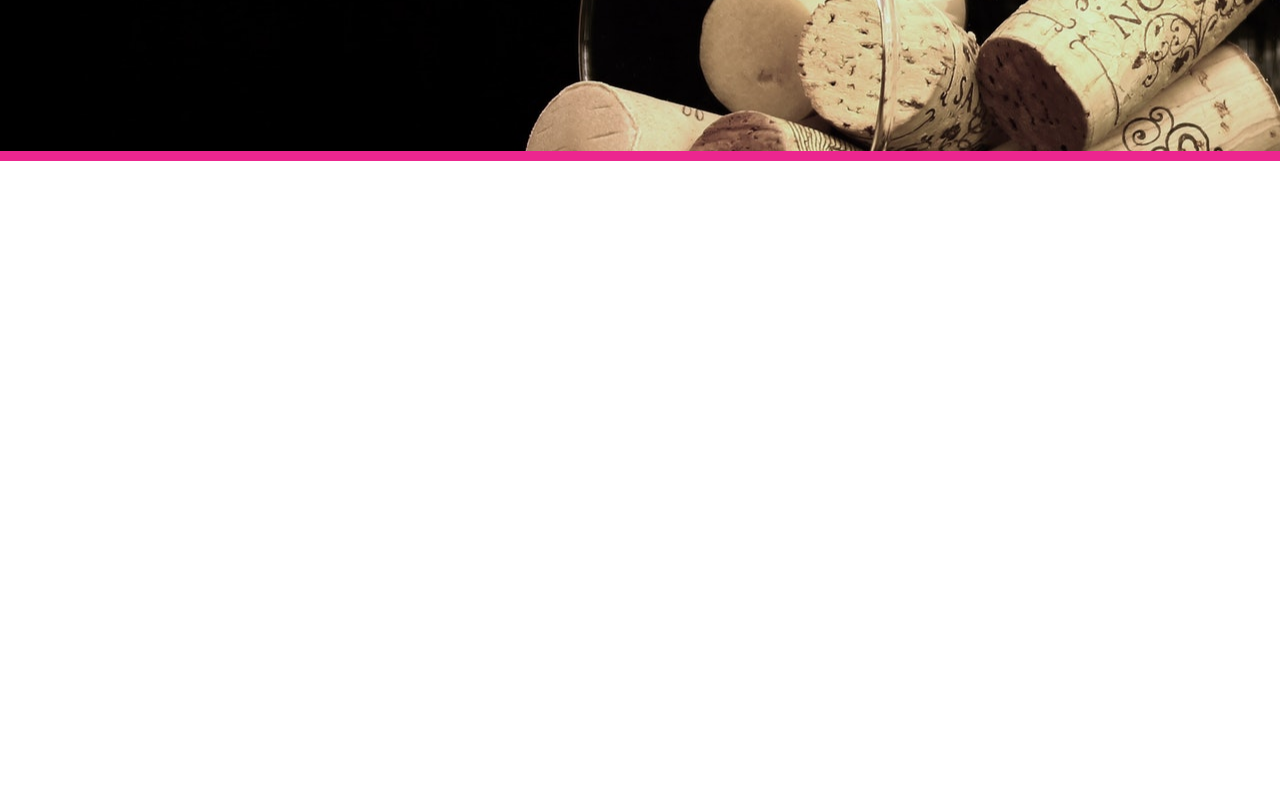
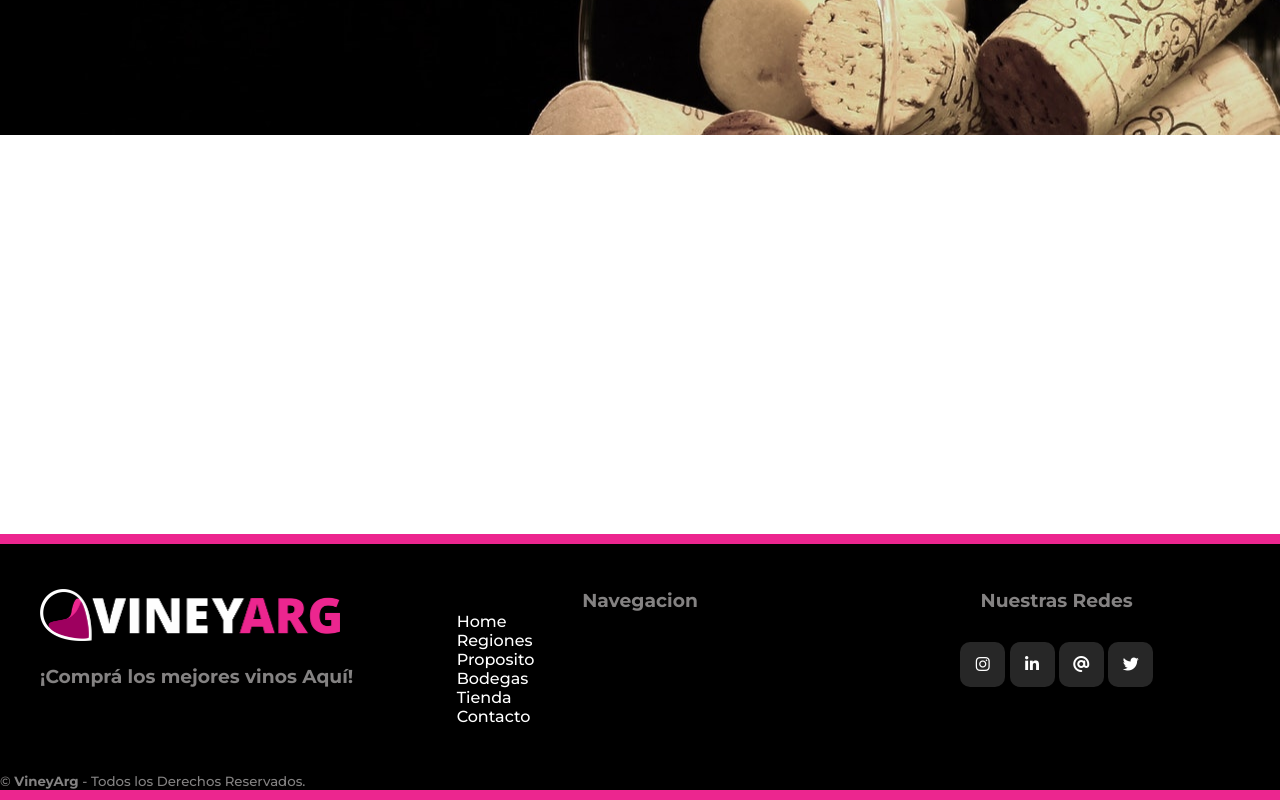
Before and after one commit to AlejoVallsCura/VineyArg, a plain HTML site: page index.html in a window 1280 px wide. Shown: the part 543-1343 px from the top of the page. Before the commit the page ends 800 px from the top, so only its background shows below. Drawn offline with Linux system fonts and the light colour scheme.

Commit message:
Footer + Header

```diff
--- a/index.html
+++ b/index.html
@@ -12,6 +12,8 @@
     <link rel="preconnect" href="https://fonts.gstatic.com" crossorigin>
     <link href="https://fonts.googleapis.com/css2?family=Montserrat:wght@500;700&display=swap" rel="stylesheet">
     <!-- Google Fonts -->
+    <!-- Iconos -->
+    <script src="https://kit.fontawesome.com/0bb0724c06.js" crossorigin="anonymous"></script>
 </head>
 
 <body>
@@ -20,7 +22,7 @@
     <div class="container">
         <div class="navbar">
             <div class="logo">
-                <img src="/imagenes/LogoVineyArg.jpg" alt="Logo VineyArg" width="180px">
+                <img src="/imagenes/logofinalTransparente.png" alt="Logo VineyArg" width="200px">
             </div>
             <nav>
                 <ul>
@@ -50,8 +52,49 @@
             </div>
         </div>
     </div>
+    <!-- Fin del Header -->
 
-    <!-- Fin del Header -->
+    <br><br><br><br><br><br><br><br><br><br><br><br><br><br><br><br><br><br><br><br><br>
+
+    <div class="separador"></div>
+
+    <!-- Footer -->
+
+    <div class="footer">
+        <div class="footer-a">
+            <div class="footer-columna-1">
+                <img src="imagenes/logofinalTransparente.png" alt="Logo VineyArg Footer" width="300px">
+                <h3>
+                    ¡Comprá los mejores vinos Aquí!
+                </h3>
+            </div>
+            <div class="footer-columna-2">
+                <h3>Navegacion</h3>
+                <ul>
+                    <li><a href="">Home</a></li>
+                    <li><a href="">Regiones</a></li>
+                    <li><a href="">Proposito</a></li>
+                    <li><a href="">Bodegas</a></li>
+                    <li><a href="">Tienda</a></li>
+                    <li><a href="">Contacto</a></li>
+                </ul>
+            </div>
+            <div class="footer-columna-3">
+                <h3>Nuestras Redes</h3>
+                <div class="redes">
+                    <a href="" class="fa fa-instagram"></a>
+                    <a href="" class="fa fa-linkedin"></a>
+                    <a href="" class="fa-solid fa-at"></a>
+                    <a href="" class="fa fa-twitter"></a>
+                </div>
+            </div>
+        </div>
+        <div class="footer-b">
+            <small>&copy; <b>VineyArg</b> - Todos los Derechos Reservados. </small>
+        </div>
+    </div>
+
+    <!-- Fin del Footer -->
 
     <div class="separador"></div>
 
--- a/style.css
+++ b/style.css
@@ -78,3 +78,56 @@ a{
     width: 100%;
     height: 10px;
 }
+
+/*---------footer------*/
+
+.footer{
+    bottom: 0;
+    width: 100%;
+    background: #000;
+    color: #848282;
+
+}
+.footer .footer-a{
+    width: 100%;
+    max-width: 1200px;
+    margin: auto;
+    display: grid;
+    grid-template-columns: repeat(3, 1fr);
+    grid-gap: 50px;
+    padding: 45px 0px;
+
+}
+.footer-columna-1 h3{
+    margin-top: 20px;
+}
+
+.footer-columna-2 h3{
+    text-align: center;
+}
+.footer-columna-2 ul{
+    list-style: none;
+}
+
+
+.footer-columna-3 h3{
+    text-align: center;
+}
+.footer-columna-3 .redes{
+    text-align: center;
+    padding: 30px;
+}
+.footer-columna-3 .redes a{
+    display: inline-block;
+    text-decoration: none;
+    width: 45px;
+    height: 45px;
+    line-height: 45px;
+    color: #fff;
+    background-color: #272727;
+    border-radius: 10px;
+    transition: all 300ms ease;
+}
+.footer-columna-3 .redes a:hover{
+    background-color: #EC268F;
+}
```
Also changed, not shown: imagenes/logoVineyargBlancoTransparente.jpeg (added), imagenes/logofinalTransparente.png (added).
